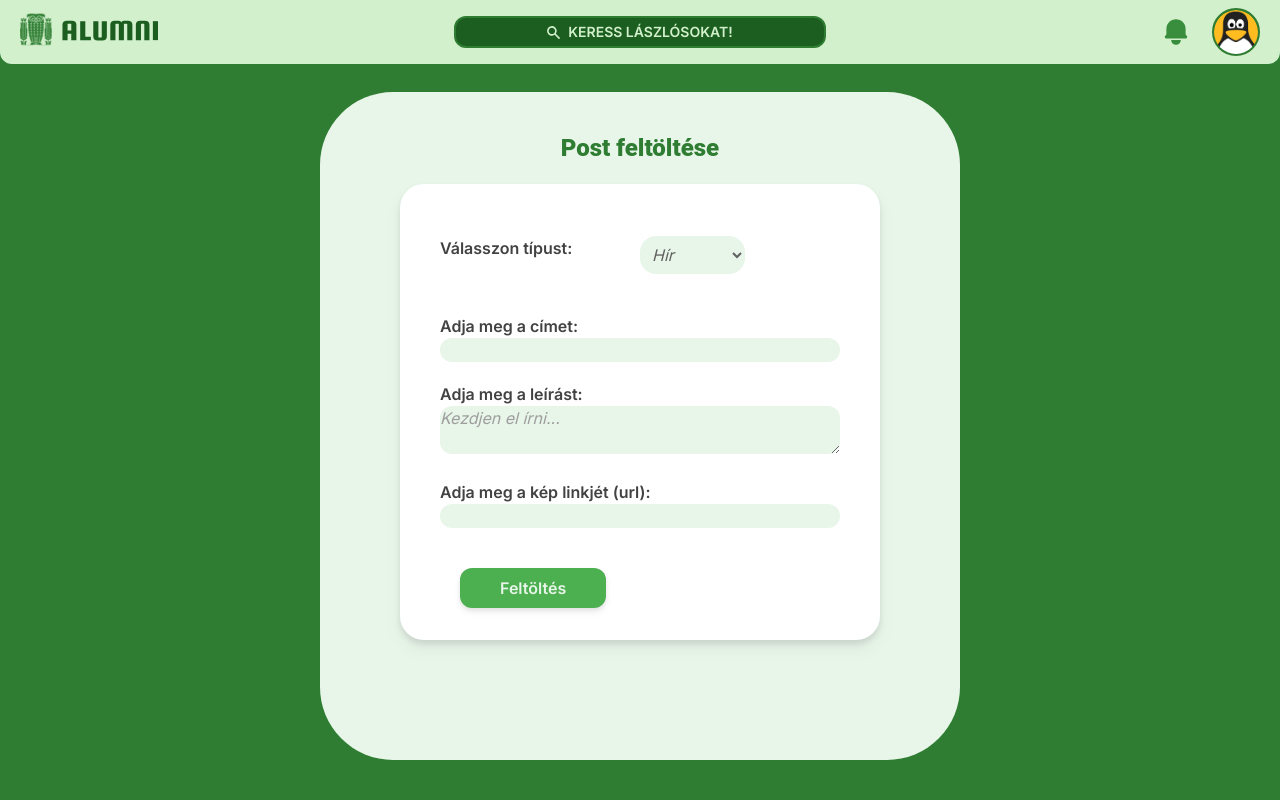
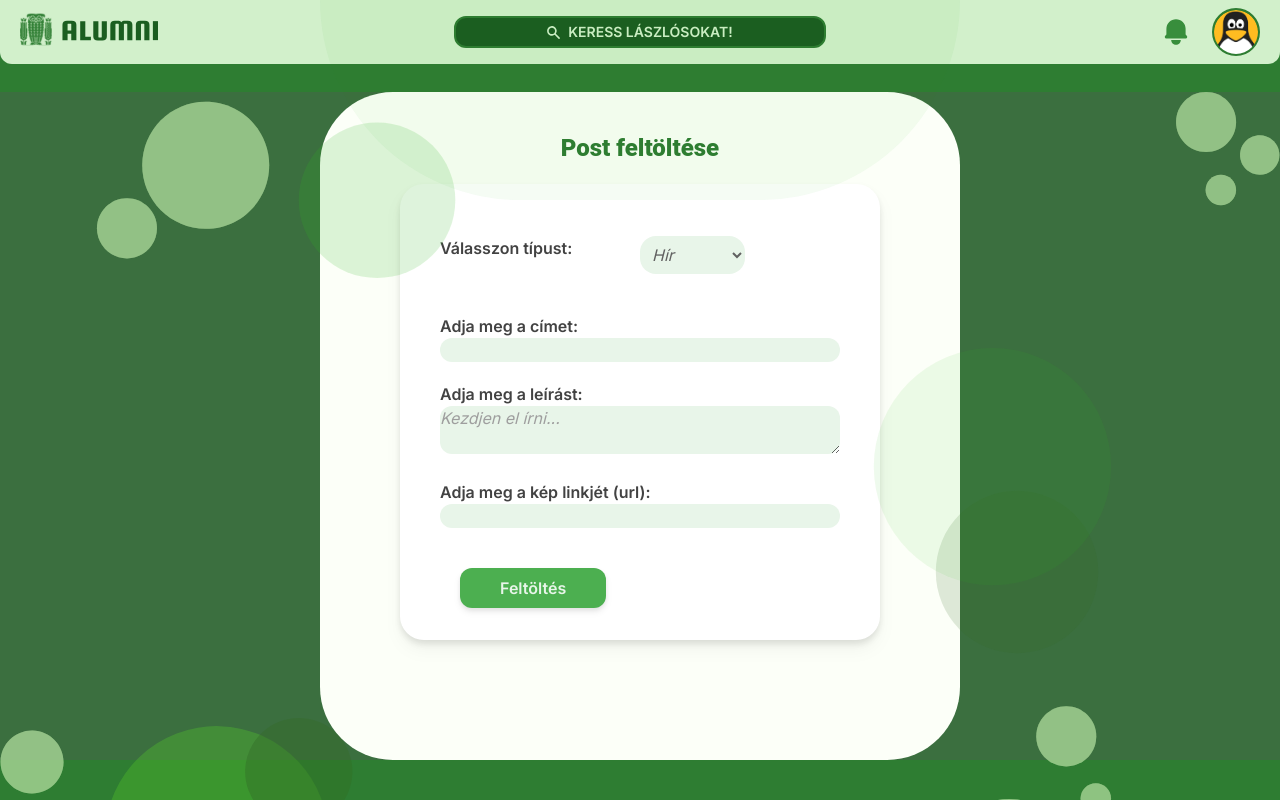
Before and after one commit to nagybrandy/szlg-alumni, a Next.js app: page /igazgato_post in a window 1280 px wide. Shown: the top 800 px of the page. Built offline with nearby package versions, Linux system fonts and the light colour scheme.

Commit message:
full design

```diff
--- a/src/app/igazgato_post/page.tsx
+++ b/src/app/igazgato_post/page.tsx
@@ -31,13 +31,18 @@ function Form({ onSubmit }: FormProps) {
 
 
   return (
-    <main className="Igazgato_post">
+    <main className="bg-[#3B6F3F]">
+      <div className="h-screen w-screen absolute">
+        <img src="/circles.svg" className="absolute mix-blend-darken opacity-75 z-10 pointer-events-none" />
+        <img src="/circles.svg" className="absolute mix-blend-lighten opacity-100 z-10 pointer-events-none" />
+      </div>
 
+      <div className="w-1/2 h-1/2 absolute top-0 translate-x-1/2 -translate-y-1/2 left-0 opacity-5 bg-[#28B61B] rounded-full mix-blend-darken z-10"></div>
 
       <form  onSubmit={handleSubmit}>
 
 
-        <div className="bg-green-50 m-10 pb-[120px] py-5 rounded-[73px]  w-6/12 mx-auto   px-20 justify-center items-center "   >
+        <div className="bg-[#FCFFF8] m-10 pb-[120px] py-5 rounded-[73px]  w-6/12 mx-auto   px-20 justify-center items-center "   >
 
           <h1 className="text-2xl text-center p-5  text-green-800 font-sans font-extrabold ">Post feltöltése</h1>
 
```
Also changed, not shown: src/app/igazgato_post/components/forms.tsx (added).
